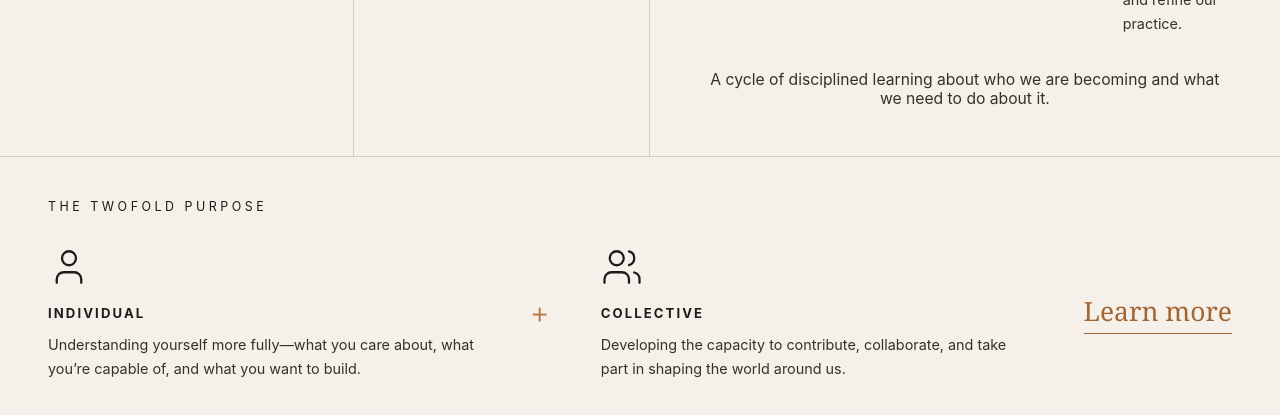
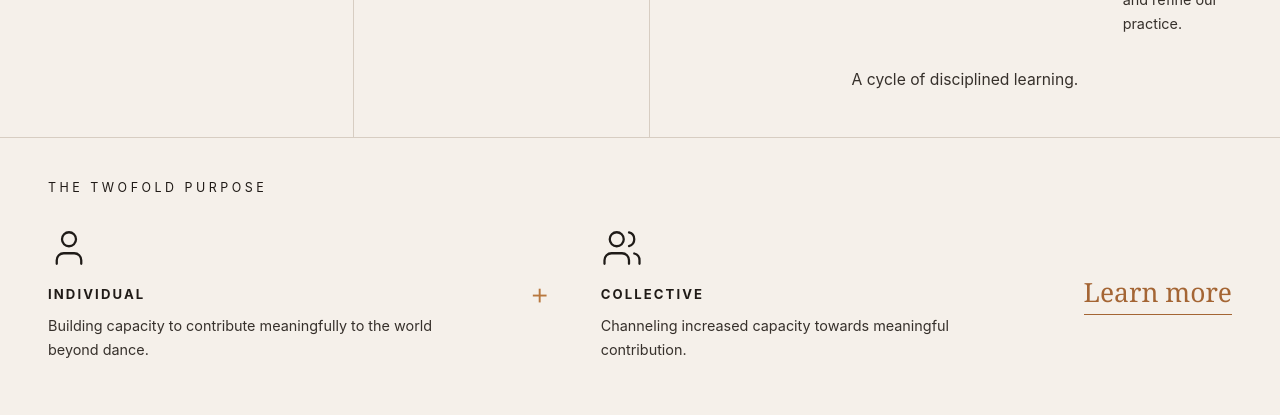
Before and after one commit to travisbirchattba/the-stage-beyond-site, a React (Vite) app: page / in a window 1280 px wide. Shown: the part 838-1253 px from the top of the page. Built offline with nearby package versions, Linux system fonts and the light colour scheme.

Commit message:
Update main.jsx

```diff
--- a/src/main.jsx
+++ b/src/main.jsx
@@ -47,7 +47,7 @@ function TheStageBeyond() {
               We reflect on what we learned through action to deepen our understanding and refine our practice.
             </Step>
           </div>
-          <p className="cycle">A cycle of disciplined learning about who we are becoming and what we need to do about it.</p>
+          <p className="cycle">A cycle of disciplined learning.</p>
         </div>
       </section>
 
@@ -55,13 +55,13 @@ function TheStageBeyond() {
         <p className="purposeLabel">The twofold purpose</p>
         <div className="purposeGrid">
           <Purpose icon={<User />} title="Individual">
-            Understanding yourself more fully—what you care about, what you’re capable of, and what you want to build.
+            Building capacity to contribute meaningfully to the world beyond dance.
           </Purpose>
 
           <div className="plus">+</div>
 
           <Purpose icon={<Users />} title="Collective">
-            Developing the capacity to contribute, collaborate, and take part in shaping the world around us.
+            Channeling increased capacity towards meaningful contribution.
           </Purpose>
 
           <a href="mailto:hello@thestagebeyond.coach" className="learnMore">Learn more</a>
```
